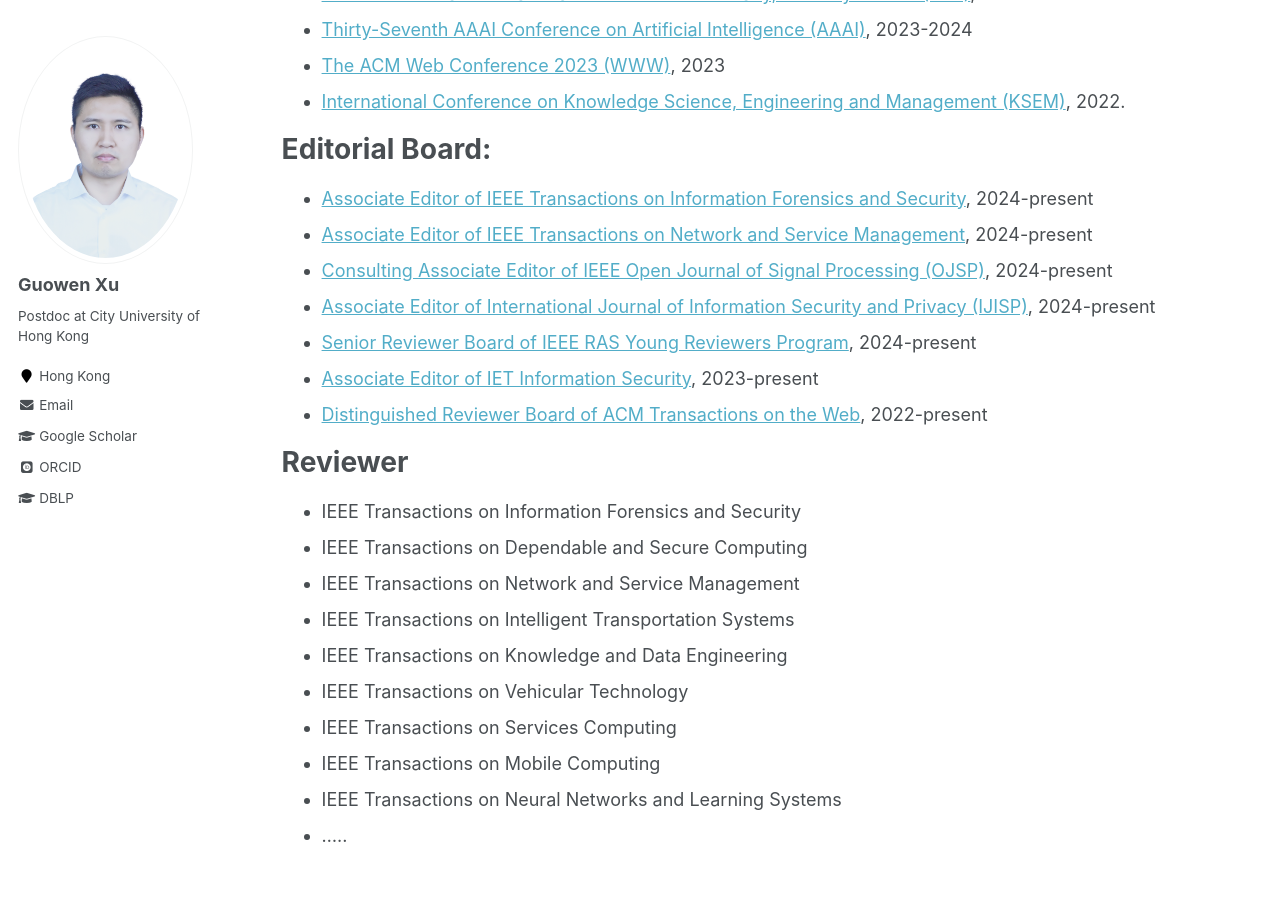
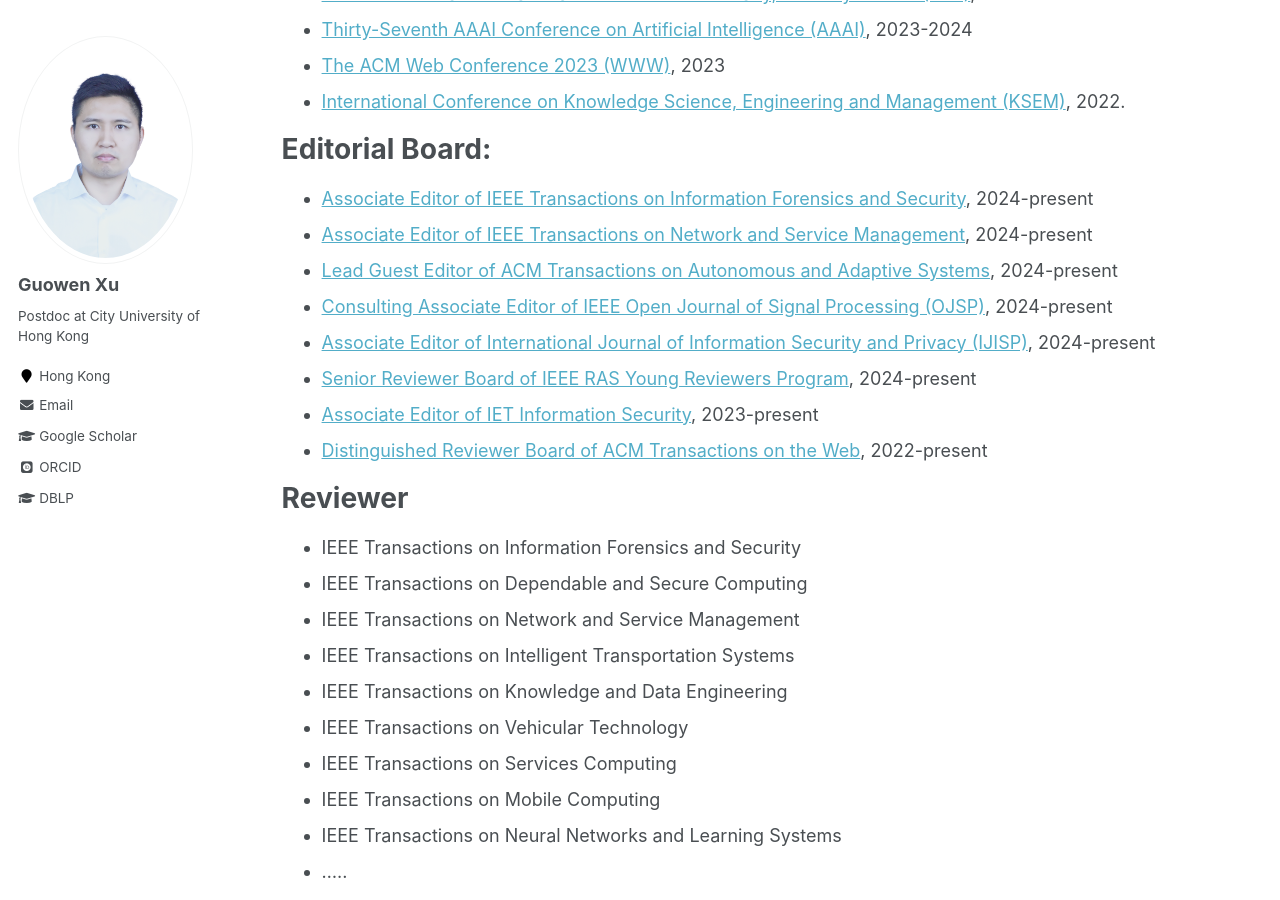
Before and after one commit to Guowen-xu/guowen-xu.github.io, a Jekyll site: the page built from _pages/services.md, in a window 1280 px wide and 900 px high, scrolled down 340 px. Built offline with Jekyll 4.4.1, drawn with Linux system fonts in a browser that asks for light colours; some web fonts are replaced.

Commit message:
Update services.md

```diff
--- a/_pages/services.md
+++ b/_pages/services.md
@@ -18,6 +18,7 @@ Editorial Board:
 ======
 * [Associate Editor of IEEE Transactions on Information Forensics and Security](https://signalprocessingsociety.org/publications-resources/ieee-transactions-information-forensics-and-security/editorial-board), 2024-present
 * [Associate Editor of IEEE Transactions on Network and Service Management](https://www.comsoc.org/publications/journals/ieee-tnsm/ieee-transactions-network-and-service-management-editorial-board), 2024-present
+* [Lead Guest Editor of ACM Transactions on Autonomous and Adaptive Systems](https://dl.acm.org/journal/taas/calls-for-papers), 2024-present
 * [Consulting Associate Editor of IEEE Open Journal of Signal Processing (OJSP)](https://signalprocessingsociety.org/publications-resources/ieee-open-journal-signal-processing/advisoryeditorial-board), 2024-present
 * [Associate Editor of International Journal of Information Security and Privacy (IJISP)](https://www.igi-global.com/journals/open-access/reviewers/international-journal-information-security-privacy/1096), 2024-present
 * [Senior Reviewer Board of IEEE RAS Young Reviewers Program](https://www.ieee-ras.org/students/young-reviewers-program), 2024-present
```
